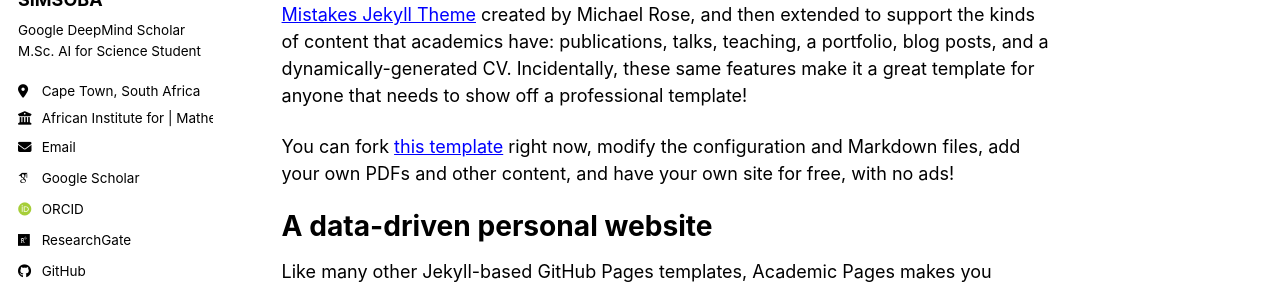
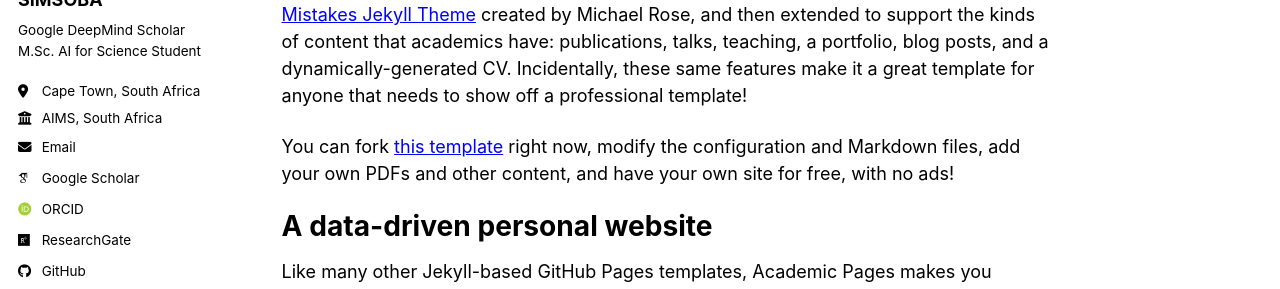
Before and after one commit to abalosimsoba-prog/abalosimsoba-prog.github.io, a Jekyll site: the page built from _pages/about.md, in a window 1280 px wide. Shown: the part 276-565 px from the top of the page. Built offline with Jekyll 4.4.1, drawn with Linux system fonts in a browser that asks for light colours; some web fonts are replaced; a script bundle is joined from its source files by our own code; library files that are not in the unit come from our copies.

Commit message:
Update _config.yml

```diff
--- a/_config.yml
+++ b/_config.yml
@@ -18,9 +18,7 @@
     M.Sc. AI for Science Student
   location         : "Cape Town, South Africa"
   employer: |
-    African Institute for |
-
-    Mathematical Sciences (AIMS)
+    AIMS, South Africa
 
   email            : "kouyakou@aims.ac.za"
 
```
